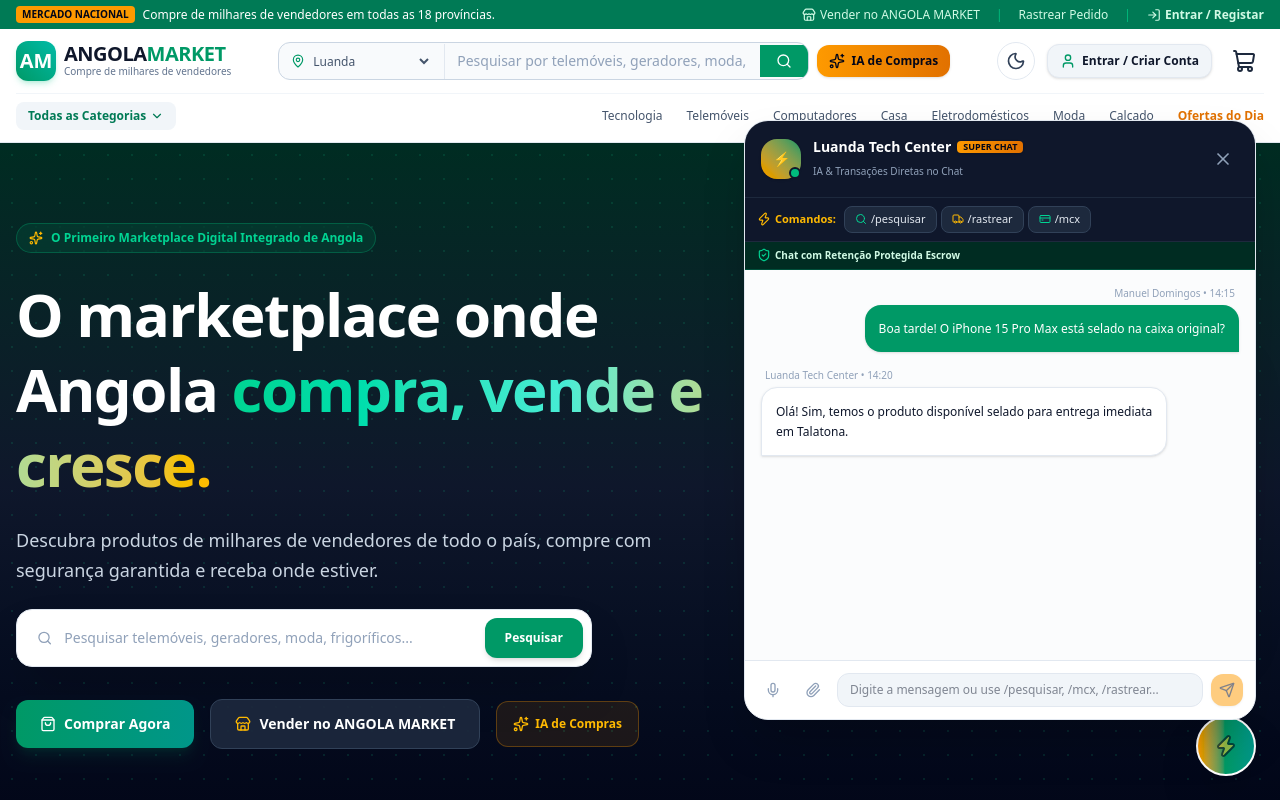
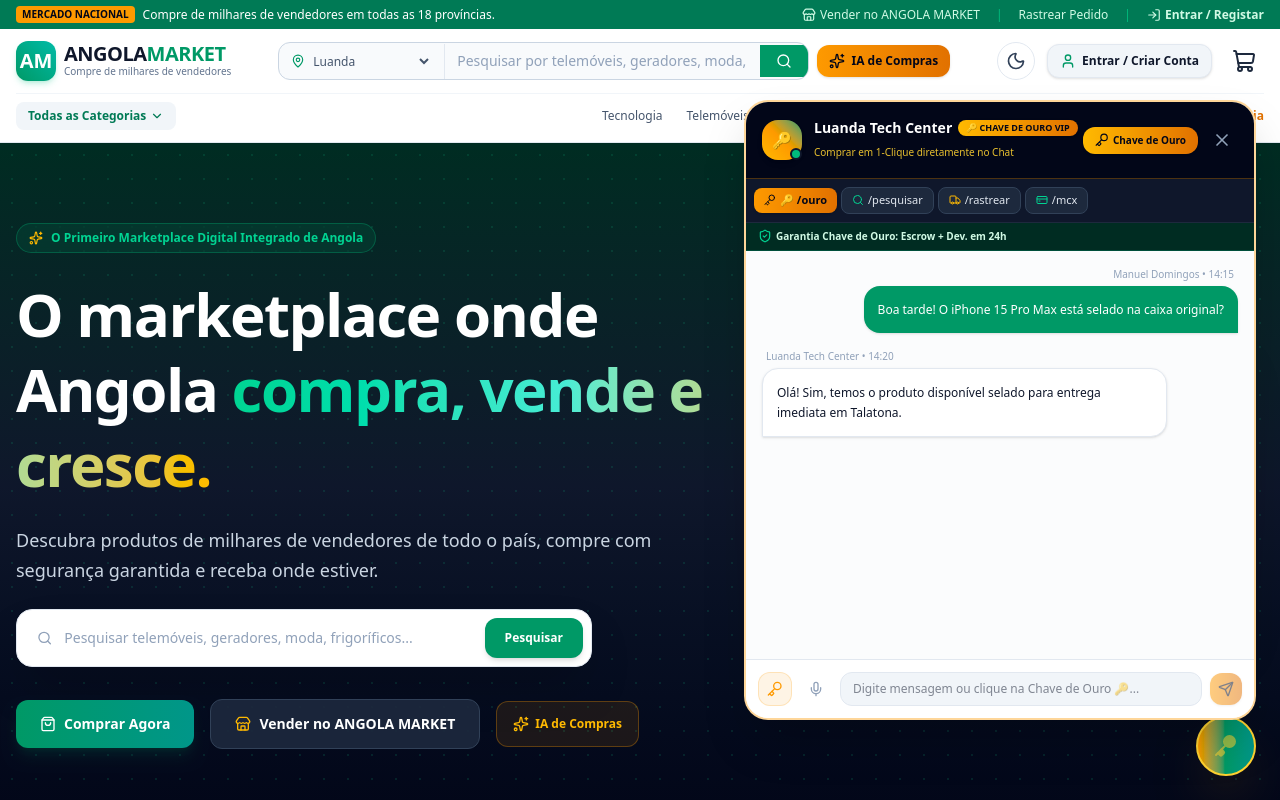
Before and after one commit to moisesdematos-hash/angola-market, a Next.js app: page / in a window 1280 px wide. Both pictures are taken after a click on the button 1226 px from the left and 746 px from the top of the page. Shown: the top 800 px of the page. Built offline with nearby package versions, Linux system fonts and the light colour scheme; grey boxes are pictures that could not be loaded.

Commit message:
feat: add Chave de Ouro VIP 1-click in-chat checkout and golden key rewards

```diff
--- a/src/components/chat/chat-widget.tsx
+++ b/src/components/chat/chat-widget.tsx
@@ -18,12 +18,15 @@ import {
   Truck,
   Sparkles,
   Search,
-  CreditCard
+  CreditCard,
+  Key,
+  Award,
+  CheckCircle2
 } from 'lucide-react';
 import { ChatService, ChatConversation } from '@/lib/chat/chat-service';
 import { SuperChatEngine, SuperChatMessage } from '@/lib/chat/super-chat-engine';
 import { useCart } from '@/context/cart-context';
-import { formatKwanza } from '@/lib/mock-data';
+import { MOCK_PRODUCTS, formatKwanza } from '@/lib/mock-data';
 
 export function ChatWidget() {
   const { addToCart } = useCart();
@@ -65,7 +68,6 @@ export function ChatWidget() {
     e.preventDefault();
     if (!inputMessage.trim()) return;
 
-    // Apply Anti-circumvention filter
     const { safeText, isBlocked, warningMsg } = ChatService.sanitizeChatMessage(inputMessage);
 
     if (isBlocked && warningMsg) {
@@ -92,7 +94,6 @@ export function ChatWidget() {
     const currentInput = inputMessage;
     setInputMessage('');
 
-    // Check for SUPER CHAT slash commands or AI response
     const superResponse = await SuperChatEngine.processCommand(currentInput, selectedConvId);
 
     if (superResponse) {
@@ -105,31 +106,45 @@ export function ChatWidget() {
     }
   };
 
+  const triggerGoldenKey = () => {
+    const goldMessage = SuperChatEngine.generateGoldenKeyCheckout(MOCK_PRODUCTS[0]);
+    setMessages((prev) => ({
+      ...prev,
+      [selectedConvId]: [...(prev[selectedConvId] || []), goldMessage]
+    }));
+  };
+
   const executeCommand = (cmd: string) => {
     setInputMessage(cmd);
   };
 
+  const copyRef = (text: string) => {
+    navigator.clipboard.writeText(text);
+    setCopiedRef(true);
+    setTimeout(() => setCopiedRef(false), 2000);
+  };
+
   return (
     <>
-      {/* Floating SUPER CHAT Trigger Button */}
+      {/* Floating SUPER CHAT Trigger Button with Golden Key Accent */}
       <button
         onClick={() => setIsOpen(!isOpen)}
-        className="fixed bottom-6 right-6 z-50 bg-gradient-to-r from-amber-500 via-emerald-600 to-teal-600 hover:from-amber-600 hover:to-emerald-700 text-slate-950 dark:text-white p-4 rounded-full shadow-2xl flex items-center gap-2 transition-all hover:scale-110 group border-2 border-white dark:border-slate-800"
-        aria-label="Abrir SUPER CHAT"
+        className="fixed bottom-6 right-6 z-50 bg-gradient-to-r from-amber-500 via-emerald-600 to-teal-600 hover:from-amber-600 hover:to-emerald-700 text-slate-950 dark:text-white p-4 rounded-full shadow-2xl flex items-center gap-2 transition-all hover:scale-110 group border-2 border-amber-300 shadow-amber-500/20"
+        aria-label="Abrir SUPER CHAT CHAVE DE OURO"
       >
-        <Zap className="w-6 h-6 text-slate-950 dark:text-amber-300 animate-pulse fill-amber-300" />
-        <span className="text-xs font-extrabold hidden group-hover:inline pr-1">⚡ SUPER CHAT</span>
+        <Key className="w-6 h-6 text-amber-300 animate-pulse fill-amber-300" />
+        <span className="text-xs font-extrabold hidden group-hover:inline pr-1">🔑 CHAVE DE OURO CHAT</span>
       </button>
 
       {/* Floating SUPER CHAT Drawer Window */}
       {isOpen && (
-        <div className="fixed bottom-20 right-6 z-50 w-full max-w-lg bg-white dark:bg-slate-900 border border-slate-200 dark:border-slate-800 rounded-3xl shadow-2xl overflow-hidden flex flex-col h-[600px] animate-fade-in">
-          {/* Super Chat Header */}
-          <div className="bg-slate-900 text-white p-4 flex items-center justify-between border-b border-slate-800">
+        <div className="fixed bottom-20 right-6 z-50 w-full max-w-lg bg-white dark:bg-slate-900 border-2 border-amber-500/40 rounded-3xl shadow-2xl overflow-hidden flex flex-col h-[620px] animate-fade-in">
+          {/* Super Chat Golden Header */}
+          <div className="bg-slate-950 text-white p-4 flex items-center justify-between border-b border-amber-500/30">
             <div className="flex items-center gap-3">
               <div className="relative">
-                <div className="w-10 h-10 rounded-2xl bg-gradient-to-tr from-amber-500 to-emerald-600 flex items-center justify-center font-extrabold text-slate-950 text-sm shadow">
-                  ⚡
+                <div className="w-10 h-10 rounded-2xl bg-gradient-to-tr from-amber-400 via-amber-500 to-emerald-600 flex items-center justify-center font-extrabold text-slate-950 text-base shadow-md">
+                  🔑
                 </div>
                 {activeConv.isOnline && (
                   <span className="absolute bottom-0 right-0 w-3 h-3 rounded-full bg-emerald-500 border-2 border-slate-900" />
@@ -138,15 +153,26 @@ export function ChatWidget() {
               <div>
                 <h4 className="font-extrabold text-sm text-white flex items-center gap-1.5">
                   {activeConv.participantName}
-                  <span className="bg-gradient-to-r from-amber-500 to-amber-600 text-slate-950 text-[9px] font-extrabold px-1.5 py-0.2 rounded uppercase shadow-sm">
-                    SUPER CHAT
+                  <span className="bg-gradient-to-r from-amber-400 to-amber-600 text-slate-950 text-[9px] font-extrabold px-2 py-0.5 rounded-full uppercase shadow">
+                    🔑 CHAVE DE OURO VIP
                   </span>
                 </h4>
-                <span className="text-[10px] text-slate-400">
-                  IA & Transações Diretas no Chat
+                <span className="text-[10px] text-amber-300/90 font-medium">
+                  Comprar em 1-Clique diretamente no Chat
                 </span>
               </div>
             </div>
+
+            {/* Quick Trigger Button for Chave de Ouro */}
+            <div className="flex items-center gap-2">
+              <button
+                onClick={triggerGoldenKey}
+                className="bg-gradient-to-r from-amber-400 to-amber-600 hover:from-amber-500 hover:to-amber-700 text-slate-950 text-[10px] font-extrabold px-3 py-1.5 rounded-xl shadow transition-all hover:scale-105 flex items-center gap-1"
+                title="Ativar Checkout 1-Clique Chave de Ouro"
+              >
+                <Key className="w-3.5 h-3.5" />
+                <span>Chave de Ouro</span>
+              </button>
 
               <button
                 onClick={() => setIsOpen(false)}
@@ -155,12 +181,17 @@ export function ChatWidget() {
                 <X className="w-5 h-5" />
               </button>
             </div>
+          </div>
 
           {/* Quick Slash Commands Bar */}
           <div className="flex items-center gap-1 bg-slate-900 border-b border-slate-800 p-2 overflow-x-auto text-[11px]">
-            <span className="text-amber-400 font-extrabold px-1 shrink-0 flex items-center gap-1">
-              <Zap className="w-3.5 h-3.5" /> Comandos:
-            </span>
+            <button
+              onClick={triggerGoldenKey}
+              className="bg-gradient-to-r from-amber-500 to-amber-600 text-slate-950 font-extrabold px-2.5 py-1 rounded-lg shrink-0 flex items-center gap-1 shadow-sm"
+            >
+              <Key className="w-3 h-3" /> 🔑 /ouro
+            </button>
+
             <button
               onClick={() => executeCommand('/pesquisar telemóveis')}
               className="bg-slate-800 hover:bg-slate-700 text-slate-200 px-2.5 py-1 rounded-lg shrink-0 font-medium border border-slate-700 flex items-center gap-1"
@@ -186,7 +217,7 @@ export function ChatWidget() {
           {/* Security Alert Banner */}
           <div className="bg-emerald-950 text-emerald-100 px-3 py-1.5 text-[10px] flex items-center justify-between border-b border-emerald-900">
             <span className="flex items-center gap-1 font-semibold">
-              <ShieldCheck className="w-3.5 h-3.5 text-emerald-400" /> Chat com Retenção Protegida Escrow
+              <ShieldCheck className="w-3.5 h-3.5 text-emerald-400" /> Garantia Chave de Ouro: Escrow + Dev. em 24h
             </span>
           </div>
 
@@ -217,7 +248,7 @@ export function ChatWidget() {
                       isMe
                         ? 'bg-emerald-600 text-white rounded-br-none'
                         : isSuperAI
-                        ? 'bg-slate-900 text-white border border-amber-500/40 rounded-bl-none'
+                        ? 'bg-slate-950 text-white border border-amber-500/50 rounded-bl-none'
                         : 'bg-white dark:bg-slate-800 text-slate-900 dark:text-white border border-slate-200 dark:border-slate-700 rounded-bl-none'
                     }`}
                   >
@@ -226,6 +257,51 @@ export function ChatWidget() {
                     {/* Interactive Action Cards */}
                     {msg.actionCard && (
                       <>
+                        {/* CHAVE DE OURO IN-CHAT CHECKOUT CARD */}
+                        {msg.actionCard.type === 'golden_key_checkout' && (
+                          <div className="mt-3 p-4 rounded-2xl bg-gradient-to-b from-slate-900 to-slate-950 border-2 border-amber-500/60 space-y-3 text-slate-100 shadow-xl">
+                            <div className="flex items-center justify-between border-b border-amber-500/30 pb-2">
+                              <span className="font-extrabold text-amber-400 text-xs flex items-center gap-1">
+                                <Award className="w-4 h-4 text-amber-400" /> Pedido VIP #{msg.actionCard.data.orderNumber}
+                              </span>
+                              <span className="bg-amber-500 text-slate-950 font-extrabold text-[9px] px-2 py-0.5 rounded uppercase">
+                                10% Desconto Ouro
+                              </span>
+                            </div>
+
+                            <div className="space-y-1 text-xs">
+                              <div className="font-bold text-white line-clamp-1">{msg.actionCard.data.productTitle}</div>
+                              <div className="flex items-center justify-between text-[11px] text-slate-300">
+                                <span>Preço Original:</span>
+                                <span className="line-through">{formatKwanza(msg.actionCard.data.originalPriceKz)}</span>
+                              </div>
+                              <div className="flex items-center justify-between text-xs font-extrabold text-amber-400">
+                                <span>Total Final VIP (com frete):</span>
+                                <span className="text-sm">{formatKwanza(msg.actionCard.data.finalTotalKz)}</span>
+                              </div>
+                            </div>
+
+                            <div className="p-3 rounded-xl bg-slate-900 border border-slate-800 text-center space-y-1 font-mono text-xs">
+                              <span className="text-[10px] text-amber-400 font-bold block">PAGAR VIA MULTICAIXA EXPRESS (MCX)</span>
+                              <div className="flex justify-between items-center bg-slate-950 p-2 rounded-lg text-xs">
+                                <span>ENTIDADE: <strong className="text-white">00124</strong></span>
+                                <span>REF: <strong className="text-amber-400">{msg.actionCard.data.mcxReference}</strong></span>
+                              </div>
+                              <button
+                                onClick={() => copyRef(msg.actionCard?.data.mcxReference || '849 201 104')}
+                                className="text-[10px] font-bold text-amber-400 hover:underline flex items-center justify-center gap-1 mx-auto mt-1"
+                              >
+                                <Copy className="w-3 h-3" /> {copiedRef ? 'Referência Copiada!' : 'Copiar Referência MCX'}
+                              </button>
+                            </div>
+
+                            <div className="text-[10px] text-emerald-400 font-semibold flex items-center justify-between">
+                              <span>Logística: {msg.actionCard.data.courier}</span>
+                              <span>PIN de Entrega: <strong className="text-amber-300">{msg.actionCard.data.deliveryPin}</strong></span>
+                            </div>
+                          </div>
+                        )}
+
                         {msg.actionCard.type === 'product_recommendation' && (
                           <div className="mt-3 p-3 rounded-xl bg-slate-950 border border-emerald-500/30 space-y-2 text-slate-100">
                             <div className="flex items-center gap-3">
@@ -287,6 +363,15 @@ export function ChatWidget() {
           <form onSubmit={handleSendMessage} className="p-3 bg-white dark:bg-slate-900 border-t border-slate-200 dark:border-slate-800 flex items-center gap-2">
             <button
               type="button"
+              onClick={triggerGoldenKey}
+              className="p-2 text-amber-500 hover:text-amber-400 rounded-xl transition-colors bg-amber-500/10 border border-amber-500/20"
+              title="Ativar Chave de Ouro"
+            >
+              <Key className="w-4 h-4" />
+            </button>
+
+            <button
+              type="button"
               onClick={() => alert('Gravando mensagem de voz...')}
               className="p-2 text-slate-400 hover:text-amber-500 rounded-xl transition-colors"
               title="Mensagem de Voz"
@@ -294,27 +379,18 @@ export function ChatWidget() {
               <Mic className="w-4 h-4" />
             </button>
 
-            <button
-              type="button"
-              onClick={() => alert('Anexar documento ou comprovativo...')}
-              className="p-2 text-slate-400 hover:text-slate-600 dark:hover:text-slate-200 rounded-xl"
-              title="Anexar Ficheiro"
-            >
-              <Paperclip className="w-4 h-4" />
-            </button>
-
             <input
               type="text"
               value={inputMessage}
               onChange={(e) => setInputMessage(e.target.value)}
-              placeholder="Digite a mensagem ou use /pesquisar, /mcx, /rastrear..."
+              placeholder="Digite mensagem ou clique na Chave de Ouro 🔑..."
               className="flex-1 bg-slate-100 dark:bg-slate-800 border border-slate-200 dark:border-slate-700 rounded-xl px-3 py-2 text-xs text-slate-900 dark:text-white outline-none focus:ring-2 focus:ring-amber-500"
             />
 
             <button
               type="submit"
               disabled={!inputMessage.trim()}
-              className="bg-amber-500 hover:bg-amber-600 disabled:opacity-50 text-slate-950 font-extrabold p-2 rounded-xl transition-all shadow"
+              className="bg-gradient-to-r from-amber-500 to-amber-600 hover:from-amber-600 hover:to-amber-700 disabled:opacity-50 text-slate-950 font-extrabold p-2 rounded-xl transition-all shadow"
             >
               <Send className="w-4 h-4" />
             </button>
--- a/src/lib/chat/super-chat-engine.ts
+++ b/src/lib/chat/super-chat-engine.ts
@@ -12,21 +12,56 @@ export interface SuperChatMessage {
   timestamp: string;
   isBlocked?: boolean;
   actionCard?: {
-    type: 'product_recommendation' | 'payment_reference' | 'tracking_timeline' | 'voice_note';
+    type: 'product_recommendation' | 'payment_reference' | 'tracking_timeline' | 'golden_key_checkout';
     data: any;
   };
 }
 
 export class SuperChatEngine {
   /**
-   * Processes Super Chat Slash Commands & AI Assistant Queries
-   * Commands: /pesquisar, /rastrear, /ajuda, /comprar, /vender
+   * CHAVE DE OURO: Direct 1-Click Golden Checkout inside Chat
    */
+  static generateGoldenKeyCheckout(product: Product): SuperChatMessage {
+    const orderNumber = `ORD-GOLD-${Math.floor(100000 + Math.random() * 900000)}`;
+    const originalPrice = product.promotional_price || product.price;
+    const goldenDiscountKz = Math.round(originalPrice * 0.10); // 10% Gold Discount
+    const finalTotalKz = originalPrice - goldenDiscountKz + 3500;
+    const pin = LogisticsEngine.generateDeliveryPin();
+
+    return {
+      id: `gold-${Date.now()}`,
+      conversationId: 'conv-1',
+      senderId: 'golden-key-bot',
+      senderName: '🔑 CHAVE DE OURO — CHECKOUT VIP IN-CHAT',
+      senderRole: 'super_ai',
+      text: `🏆 CHAVE DE OURO ATIVADA! O seu pedido VIP #${orderNumber} foi criado diretamente no Chat com 10% de Desconto Ouro e Retenção Escrow.`,
+      timestamp: new Date().toLocaleTimeString('pt-AO', { hour: '2-digit', minute: '2-digit' }),
+      actionCard: {
+        type: 'golden_key_checkout',
+        data: {
+          orderNumber,
+          productTitle: product.title,
+          originalPriceKz: originalPrice,
+          goldenDiscountKz,
+          finalTotalKz,
+          mcxEntity: '00124',
+          mcxReference: `${Math.floor(100 + Math.random() * 900)} ${Math.floor(100 + Math.random() * 900)} ${Math.floor(100 + Math.random() * 900)}`,
+          deliveryPin: pin,
+          courier: 'KargaGO Express (www.kargago.com)'
+        }
+      }
+    };
+  }
+
   static async processCommand(input: string, conversationId: string): Promise<SuperChatMessage | null> {
     const trimmed = input.trim();
     const timestamp = new Date().toLocaleTimeString('pt-AO', { hour: '2-digit', minute: '2-digit' });
 
-    // 1. /pesquisar [termo]
+    // Golden Key Trigger
+    if (trimmed.toLowerCase().includes('/ouro') || trimmed.toLowerCase().includes('chave de ouro') || trimmed.toLowerCase().includes('/gold')) {
+      return this.generateGoldenKeyCheckout(MOCK_PRODUCTS[0]);
+    }
+
     if (trimmed.toLowerCase().startsWith('/pesquisar') || trimmed.toLowerCase().startsWith('/buscar')) {
       const query = trimmed.replace(/\/pesquisar|\/buscar/gi, '').trim();
       const res = await GroqAIService.processShoppingQuery(query || 'telemóveis');
@@ -47,7 +82,6 @@ export class SuperChatEngine {
       };
     }
 
-    // 2. /rastrear [codigo]
     if (trimmed.toLowerCase().startsWith('/rastrear') || trimmed.toLowerCase().startsWith('/track')) {
       const code = trimmed.replace(/\/rastrear|\/track/gi, '').trim() || 'AO-DEL-948120';
       const trackingData = LogisticsEngine.getTrackingInfo(code);
@@ -67,7 +101,6 @@ export class SuperChatEngine {
       };
     }
 
-    // 3. /pagar ou /mcx
     if (trimmed.toLowerCase().startsWith('/pagar') || trimmed.toLowerCase().startsWith('/mcx')) {
       return {
         id: `super-${Date.now()}`,
@@ -89,20 +122,6 @@ export class SuperChatEngine {
       };
     }
 
-    // 4. Natural AI query fallback inside Super Chat
-    if (trimmed.toLowerCase().includes('ajuda') || trimmed.toLowerCase().includes('como') || trimmed.length > 15) {
-      const res = await GroqAIService.processShoppingQuery(trimmed);
-      return {
-        id: `super-${Date.now()}`,
-        conversationId,
-        senderId: 'super-ai-bot',
-        senderName: '⚡ SUPER CHAT AI ASSISTANT',
-        senderRole: 'super_ai',
-        text: `🤖 ${res.message}`,
-        timestamp
-      };
-    }
-
     return null;
   }
 }
```
Lines whose indentation alone changed are shown as unchanged.
